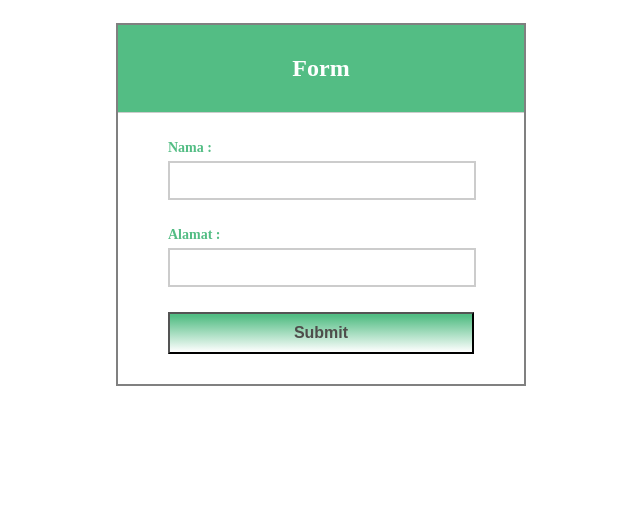
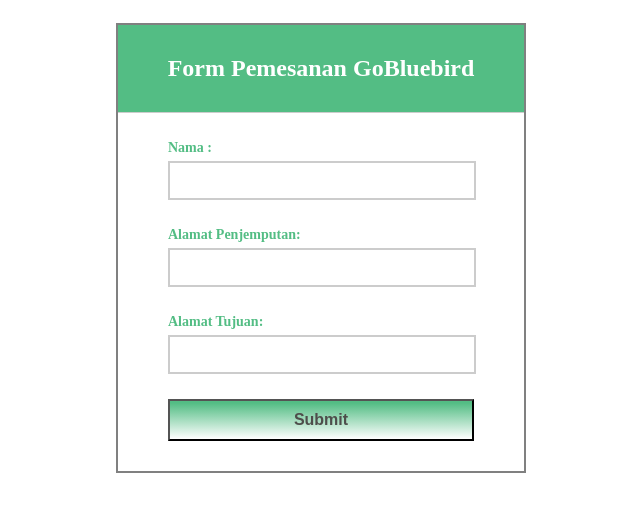
Before and after one commit to diahputr/gethero, a PHP site: page / in a window 1280 px wide. Shown: the top 512 px of the page, without its empty margins (208-848 px from the left). Run offline with PHP 8.4, Linux system fonts and the light colour scheme; some libraries are stand-ins or nearby versions.

Commit message:
Update index.php

```diff
--- a/get/index.php
+++ b/get/index.php
@@ -11,13 +11,16 @@
 	<div class="container">
 		<div class="main">
 	      <form  method="get" action="index.php" id="form">
-			<h2>Form</h2><hr/>
+			<h2>Form Pemesanan GoBluebird</h2><hr/>
 
 			<label>Nama :</label>
 			<input type="text" name="fnama" id="fnama" />
 
-			<label>Alamat :</label>
+			<label>Alamat Penjemputan:</label>
 			<input type="text" name="lalamat" id="lalamat" />
+
+		      	<label>Alamat Tujuan:</label>
+			<input type="text" name="talamat" id="talamat" />
 
 			<input type="submit" name="submit" id="submit" value="Submit">
 		  </for>
```
